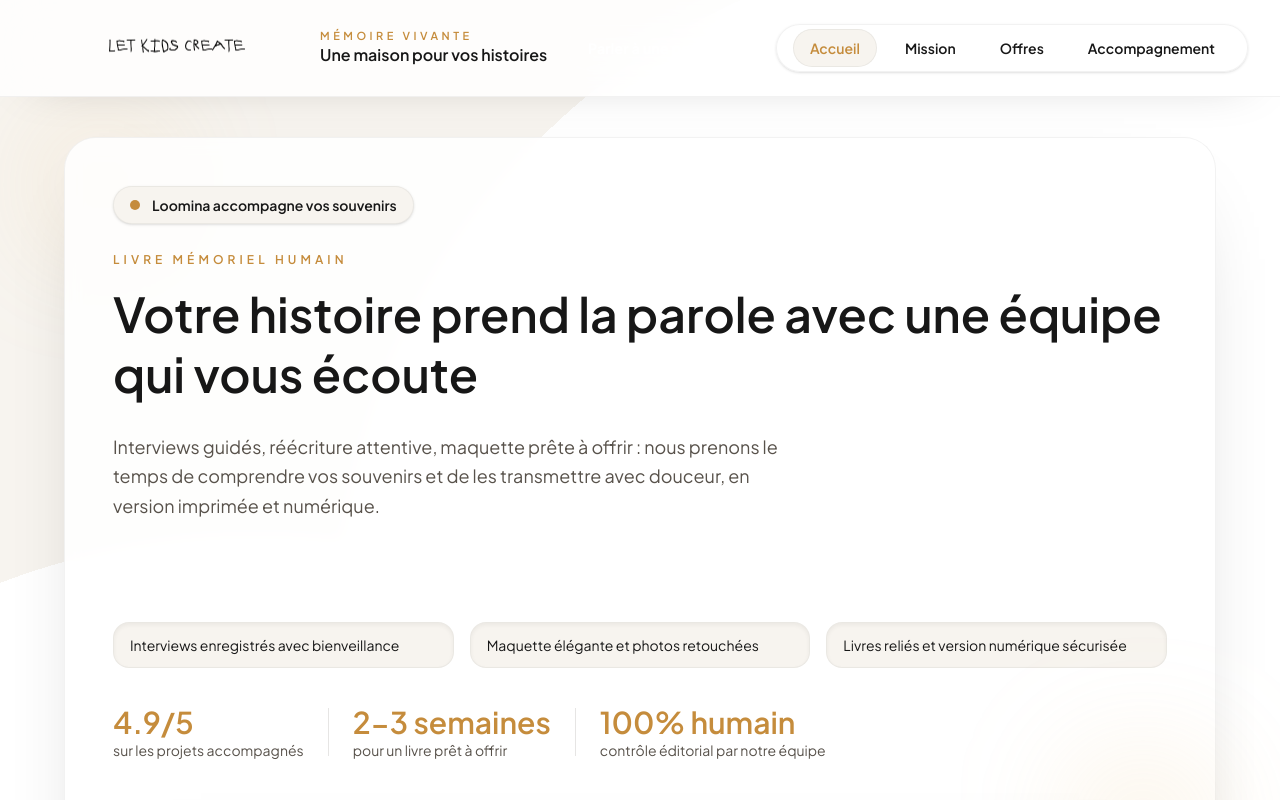
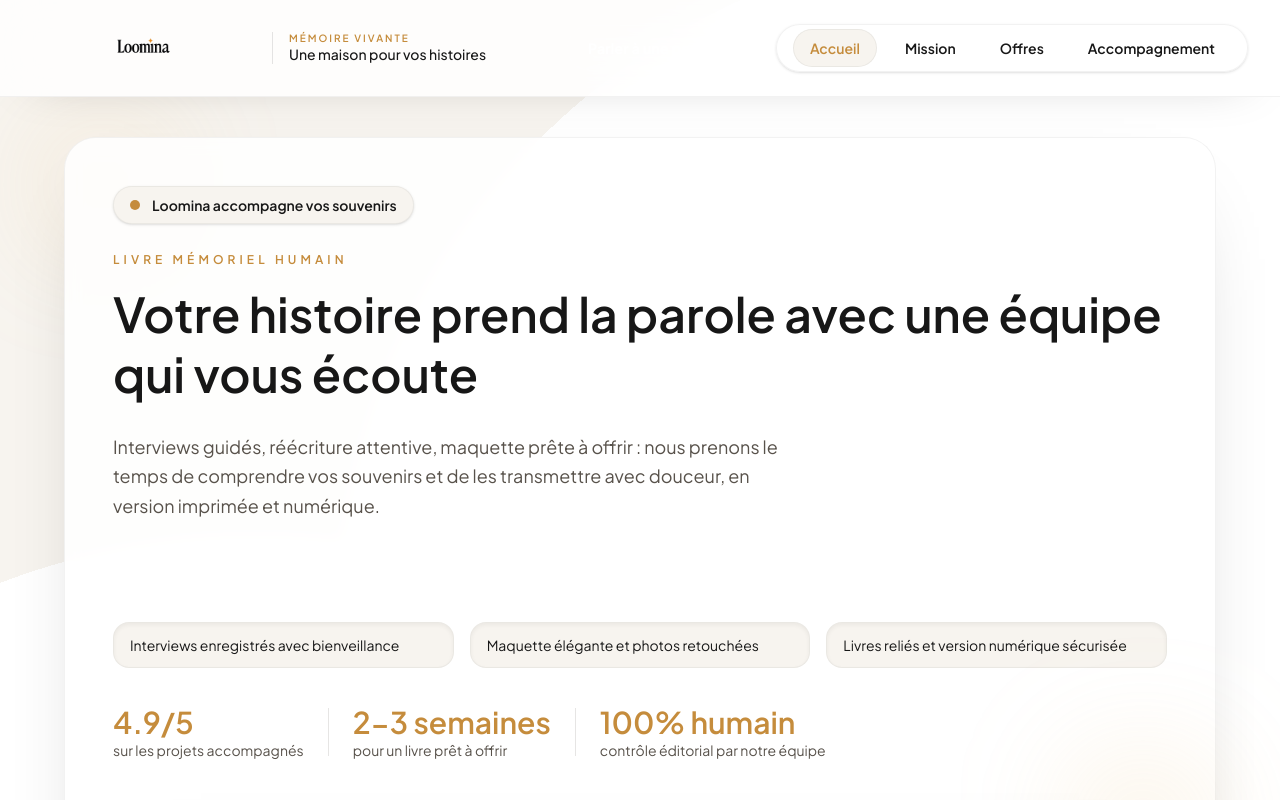
Before and after one commit to solalchetrit/loomina, a Next.js app: page / in a window 1280 px wide. Shown: the top 800 px of the page. Built offline with nearby package versions, Linux system fonts and the light colour scheme.

Commit message:
feat: update header logo to new brand design

```diff
--- a/components/Header.tsx
+++ b/components/Header.tsx
@@ -22,12 +22,12 @@ export default function Header() {
           href="/"
           className="flex items-center gap-4 rounded-full px-4 py-2 transition hover:-translate-y-[1px] hover:shadow-[0_18px_50px_-40px_rgba(0,0,0,0.55)]"
         >
-          <div className="relative h-16 w-52 md:h-20 md:w-64">
-            <Image src="/logo.png" alt="Logo Loomina" fill className="object-contain" priority sizes="16rem" />
+          <div className="relative h-12 w-40 md:h-14 md:w-48">
+            <Image src="/header-logo-new.png" alt="Logo Loomina" fill className="object-contain" priority sizes="(max-width: 768px) 160px, 192px" />
           </div>
-          <div className="hidden md:block leading-tight">
-            <p className="text-[11px] uppercase tracking-[0.32em] text-[var(--loomina-amber-strong)] font-semibold">Mémoire vivante</p>
-            <p className="text-base font-semibold text-[var(--loomina-ink)]">Une maison pour vos histoires</p>
+          <div className="hidden md:block leading-tight pl-4 border-l border-black/10 ml-4">
+            <p className="text-[10px] uppercase tracking-[0.2em] text-[var(--loomina-amber-strong)] font-semibold">Mémoire vivante</p>
+            <p className="text-sm font-medium text-[var(--loomina-ink)]">Une maison pour vos histoires</p>
           </div>
         </Link>
 
@@ -48,11 +48,10 @@ export default function Header() {
                 <Link
                   key={item.href}
                   href={item.href}
-                  className={`rounded-full px-3 py-2 transition hover:bg-[var(--loomina-cloud)] md:px-4 ${
-                    isActive
+                  className={`rounded-full px-3 py-2 transition hover:bg-[var(--loomina-cloud)] md:px-4 ${isActive
                       ? "bg-[var(--loomina-cloud)] text-[var(--loomina-amber-strong)] border border-black/5"
                       : "text-[var(--loomina-ink)]"
-                  }`}
+                    }`}
                 >
                   {item.label}
                 </Link>
```
Also changed, not shown: public/header-logo-new.png (added).
